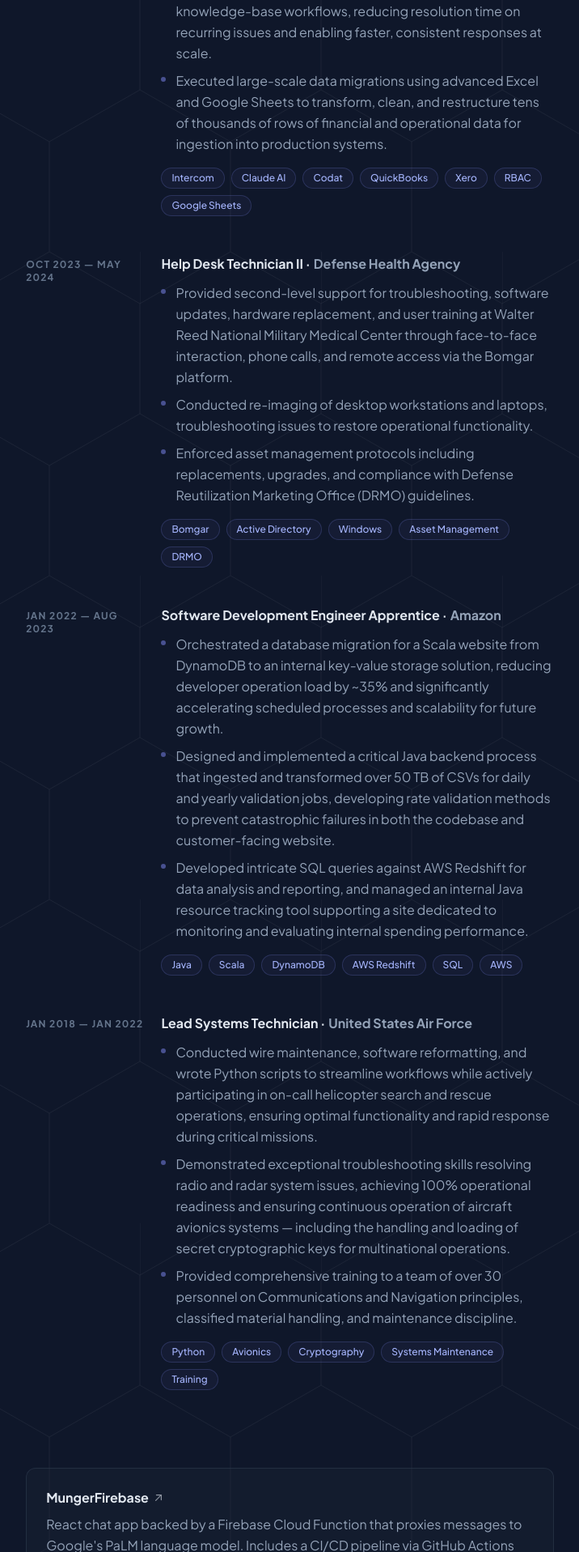
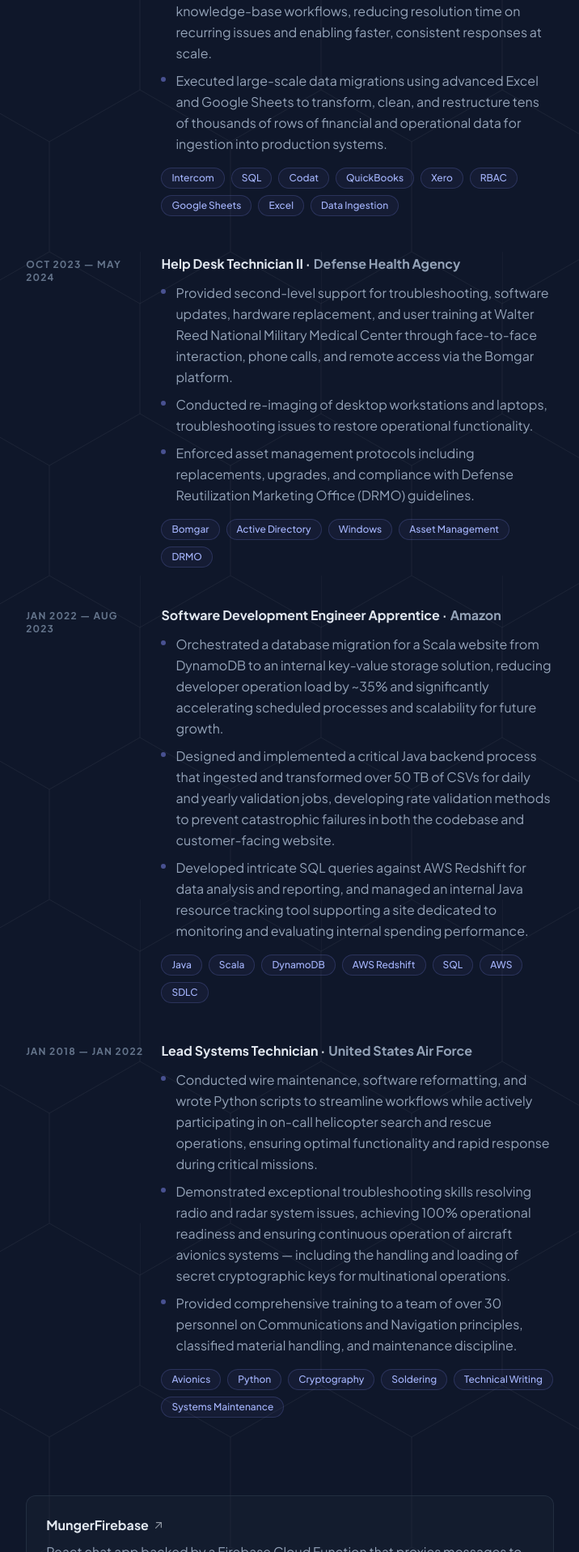
Before and after one commit to lazaruscreate/ResumeWebsite, a Next.js app: page / in a window 1280 px wide. Shown: the part 889-2806 px from the top of the page at 81% size, without its empty margins (499-1215 px from the left). Built offline with nearby package versions, Linux system fonts and the light colour scheme.

Commit message:
Fixing experience tokens

```diff
--- a/components/sections/Experience.tsx
+++ b/components/sections/Experience.tsx
@@ -11,7 +11,7 @@ const experiences = [
       'Engineered AI-powered troubleshooting tools using Claude (Anthropic) by authoring custom skill prompts and knowledge-base workflows, reducing resolution time on recurring issues and enabling faster, consistent responses at scale.',
       'Executed large-scale data migrations using advanced Excel and Google Sheets to transform, clean, and restructure tens of thousands of rows of financial and operational data for ingestion into production systems.',
     ],
-    tech: ['Intercom', 'Claude AI', 'Codat', 'QuickBooks', 'Xero', 'RBAC', 'Google Sheets'],
+    tech: ['Intercom', 'SQL', 'Codat', 'QuickBooks', 'Xero', 'RBAC', 'Google Sheets', 'Excel', 'Data Ingestion'],
   },
   {
     dateRange: 'Oct 2023 — May 2024',
@@ -35,7 +35,7 @@ const experiences = [
       'Designed and implemented a critical Java backend process that ingested and transformed over 50 TB of CSVs for daily and yearly validation jobs, developing rate validation methods to prevent catastrophic failures in both the codebase and customer-facing website.',
       'Developed intricate SQL queries against AWS Redshift for data analysis and reporting, and managed an internal Java resource tracking tool supporting a site dedicated to monitoring and evaluating internal spending performance.',
     ],
-    tech: ['Java', 'Scala', 'DynamoDB', 'AWS Redshift', 'SQL', 'AWS'],
+    tech: ['Java', 'Scala', 'DynamoDB', 'AWS Redshift', 'SQL', 'AWS', 'SDLC'],
   },
   {
     dateRange: 'Jan 2018 — Jan 2022',
@@ -47,7 +47,7 @@ const experiences = [
       'Demonstrated exceptional troubleshooting skills resolving radio and radar system issues, achieving 100% operational readiness and ensuring continuous operation of aircraft avionics systems — including the handling and loading of secret cryptographic keys for multinational operations.',
       'Provided comprehensive training to a team of over 30 personnel on Communications and Navigation principles, classified material handling, and maintenance discipline.',
     ],
-    tech: ['Python', 'Avionics', 'Cryptography', 'Systems Maintenance', 'Training'],
+    tech: ['Avionics', 'Python', 'Cryptography', 'Soldering', 'Technical Writing', 'Systems Maintenance'],
   },
 ]
 
```
